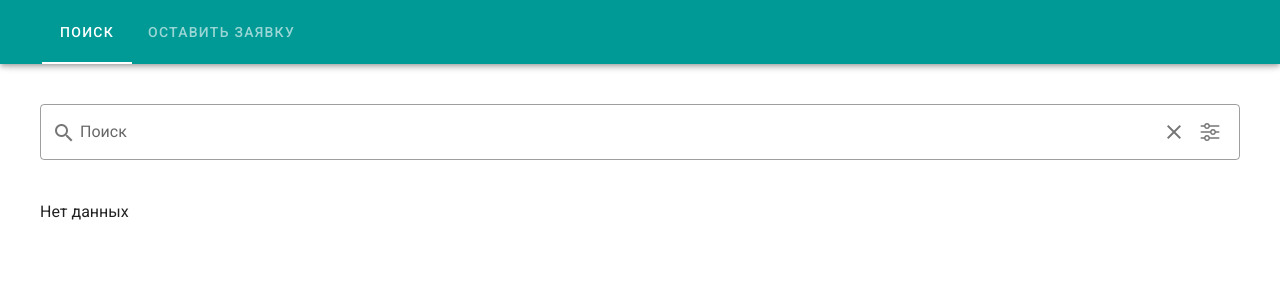
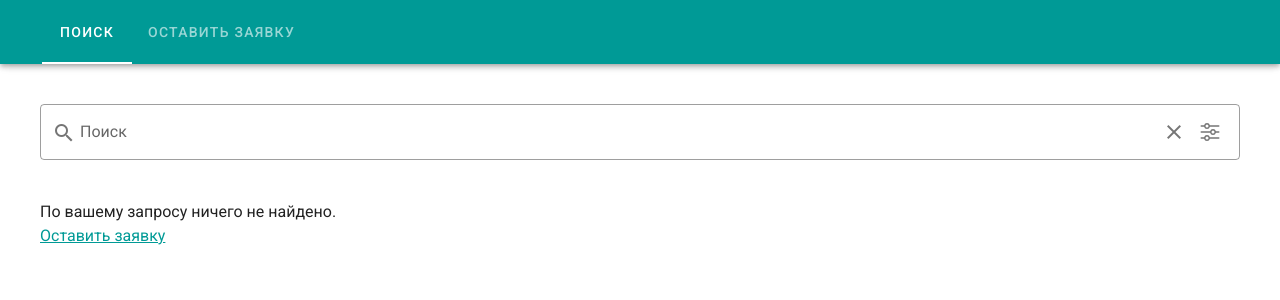
Before and after one commit to Zzzaikin/SearchWebApp, a Vue app in the folder frontend/: page / in a window 1280 px wide. Shown: the top 300 px of the page. Built offline with nearby package versions, Linux system fonts and the light colour scheme.

Commit message:
req doenst find

```diff
--- a/frontend/src/views/Home.vue
+++ b/frontend/src/views/Home.vue
@@ -24,7 +24,10 @@
           </v-row>
         </div>
         <div v-else>
-          <span>Нет данных</span>
+          <div style="display: flex; flex-direction: column">
+            <span>По вашему запросу ничего не найдено.</span>
+            <a href="/request">Оставить заявку</a>
+          </div>
         </div>
       </div>
       <div v-else>
```
